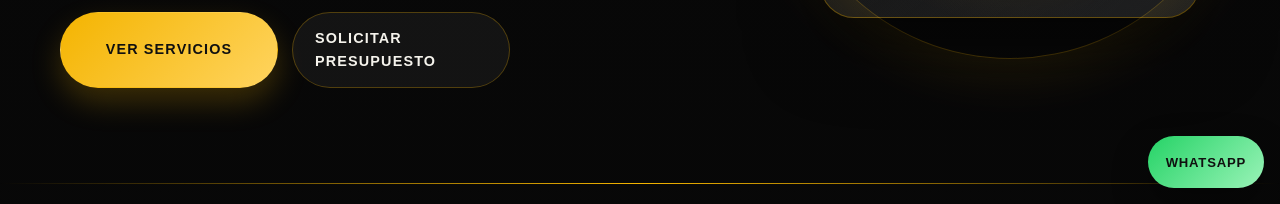
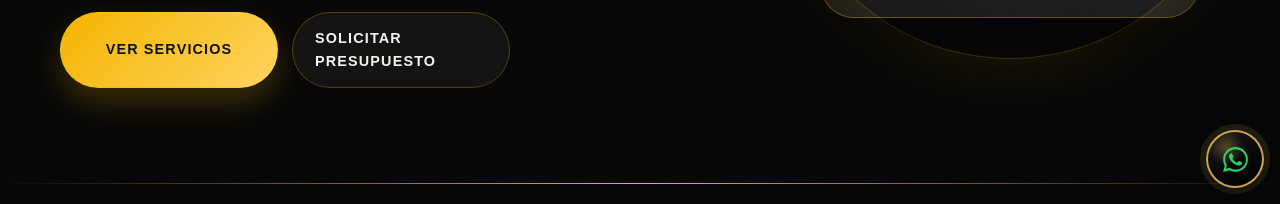
Before and after one commit to OBO-WAN/Electro-Panzer, a plain HTML site: page index.html in a window 1280 px wide. Shown: the part 596-800 px from the top of the page. Drawn offline with Linux system fonts and the light colour scheme.

Commit message:
Update floating WhatsApp button

```diff
--- a/index.html
+++ b/index.html
@@ -181,7 +181,11 @@
     </section>
   </main>
 
-  <a class="floating-whatsapp" href="https://wa.me/56900000000" target="_blank" rel="noopener" aria-label="Contactar por WhatsApp">WhatsApp</a>
+  <a class="floating-whatsapp" href="https://wa.me/56900000000" target="_blank" rel="noopener" aria-label="Contactar por WhatsApp">
+    <svg class="floating-whatsapp-icon" viewBox="0 0 32 32" aria-hidden="true" focusable="false">
+      <path d="M16.02 3.2c-7.05 0-12.78 5.69-12.78 12.69 0 2.24.59 4.42 1.71 6.35L3.14 28.8l6.74-1.76a12.86 12.86 0 0 0 6.14 1.56c7.05 0 12.78-5.69 12.78-12.69S23.07 3.2 16.02 3.2Zm0 23.24c-1.96 0-3.88-.54-5.55-1.57l-.4-.24-4 1.04 1.07-3.87-.26-.41a10.42 10.42 0 0 1-1.59-5.5c0-5.81 4.81-10.53 10.73-10.53s10.73 4.72 10.73 10.53-4.81 10.55-10.73 10.55Zm5.89-7.88c-.32-.16-1.91-.94-2.21-1.04-.3-.11-.52-.16-.74.16-.22.32-.85 1.04-1.04 1.26-.19.21-.38.24-.7.08-.32-.16-1.36-.5-2.59-1.59-.96-.85-1.61-1.9-1.8-2.22-.19-.32-.02-.49.14-.65.15-.14.32-.38.49-.57.16-.19.22-.32.32-.54.11-.21.05-.4-.03-.57-.08-.16-.74-1.77-1.01-2.42-.27-.64-.54-.55-.74-.56h-.63c-.22 0-.57.08-.87.4-.3.32-1.15 1.12-1.15 2.73s1.18 3.17 1.34 3.39c.16.21 2.33 3.53 5.65 4.95.79.34 1.4.54 1.88.69.79.25 1.51.21 2.08.13.63-.09 1.91-.78 2.18-1.53.27-.75.27-1.39.19-1.53-.08-.13-.3-.21-.62-.37Z" />
+    </svg>
+  </a>
 
   <footer class="site-footer">
     <p>© <span id="year"></span> Electro Panzer. Servicios eléctricos para Chile.</p>
--- a/styles.css
+++ b/styles.css
@@ -572,16 +572,39 @@ h3 {
   display: inline-flex;
   align-items: center;
   justify-content: center;
-  min-height: 52px;
-  padding: 14px 18px;
-  border-radius: 999px;
-  color: #101010;
-  background: linear-gradient(135deg, #25d366, #9af3b8);
-  box-shadow: 0 16px 36px rgba(0, 0, 0, 0.36);
-  font-size: 0.82rem;
-  font-weight: 900;
-  letter-spacing: 0.06em;
-  text-transform: uppercase;
+  width: 58px;
+  height: 58px;
+  border: 2px solid rgba(229, 184, 91, 0.88);
+  border-radius: 50%;
+  color: #25d366;
+  background:
+    radial-gradient(circle at 34% 28%, rgba(229, 184, 91, 0.32), transparent 34%),
+    linear-gradient(145deg, #171717, #050505 72%);
+  box-shadow:
+    0 16px 36px rgba(0, 0, 0, 0.42),
+    0 0 0 6px rgba(229, 184, 91, 0.12);
+  transition: transform 0.2s ease, border-color 0.2s ease, box-shadow 0.2s ease;
+}
+
+.floating-whatsapp:hover,
+.floating-whatsapp:focus-visible {
+  border-color: var(--gold);
+  box-shadow:
+    0 18px 42px rgba(0, 0, 0, 0.48),
+    0 0 0 6px rgba(229, 184, 91, 0.2);
+  transform: translateY(-2px);
+}
+
+.floating-whatsapp:focus-visible {
+  outline: 3px solid rgba(37, 211, 102, 0.65);
+  outline-offset: 4px;
+}
+
+.floating-whatsapp-icon {
+  width: 31px;
+  height: 31px;
+  display: block;
+  fill: currentColor;
 }
 
 .site-footer {
```
